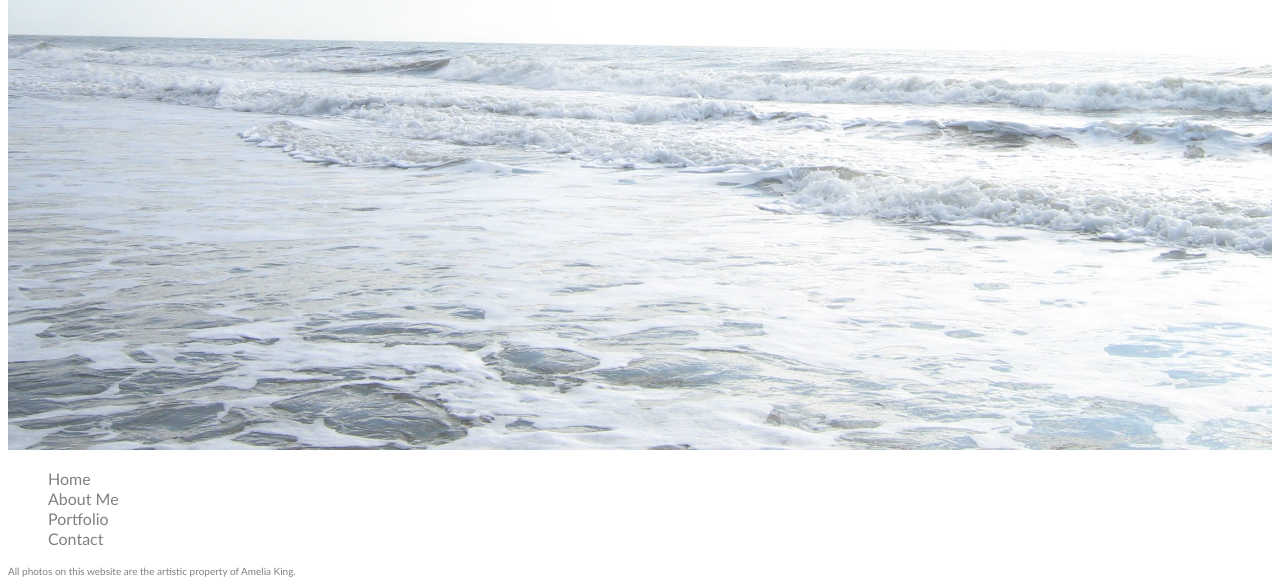
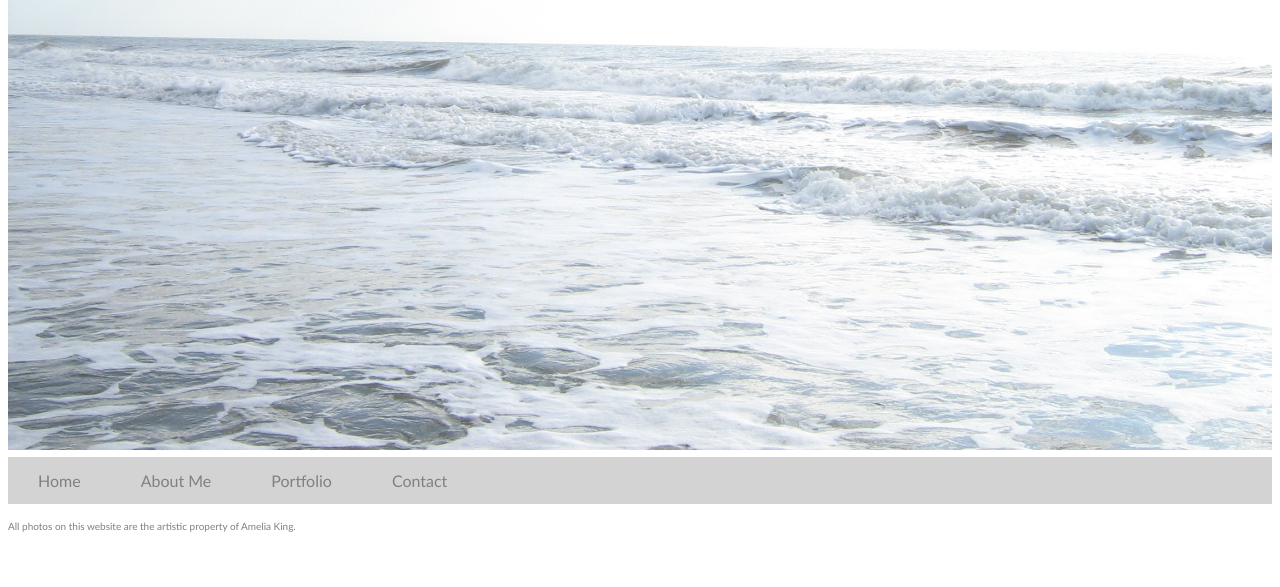
Before and after one commit to ameliagking/ameliagking.github.io, a plain HTML site: page index.html in a window 1280 px wide. Shown: the part 506-1093 px from the top of the page. After the commit the page ends 1048 px from the top, so only its background shows below. Drawn offline with Linux system fonts and the light colour scheme.

Commit message:
Update pagestyle.css

```diff
--- a/pagestyle.css
+++ b/pagestyle.css
@@ -7,9 +7,21 @@ img{
 
 ul{
 	color: grey;
-	list-style: none;
+	list-style-type: none;
+	margin-top: 4px;
+	padding: 0;
+	overflow: hidden;
+	background-color: lightgrey;
 }
-
+li{
+	float: left;
+}
+li a{
+	display: block;
+    text-align: center;
+	padding: 14px 30px;
+    text-decoration: none;
+}
 a:link{
 	text-decoration: none;
 	font-family: "Trebuchet MS", Helvetica, sans-serif;
```
